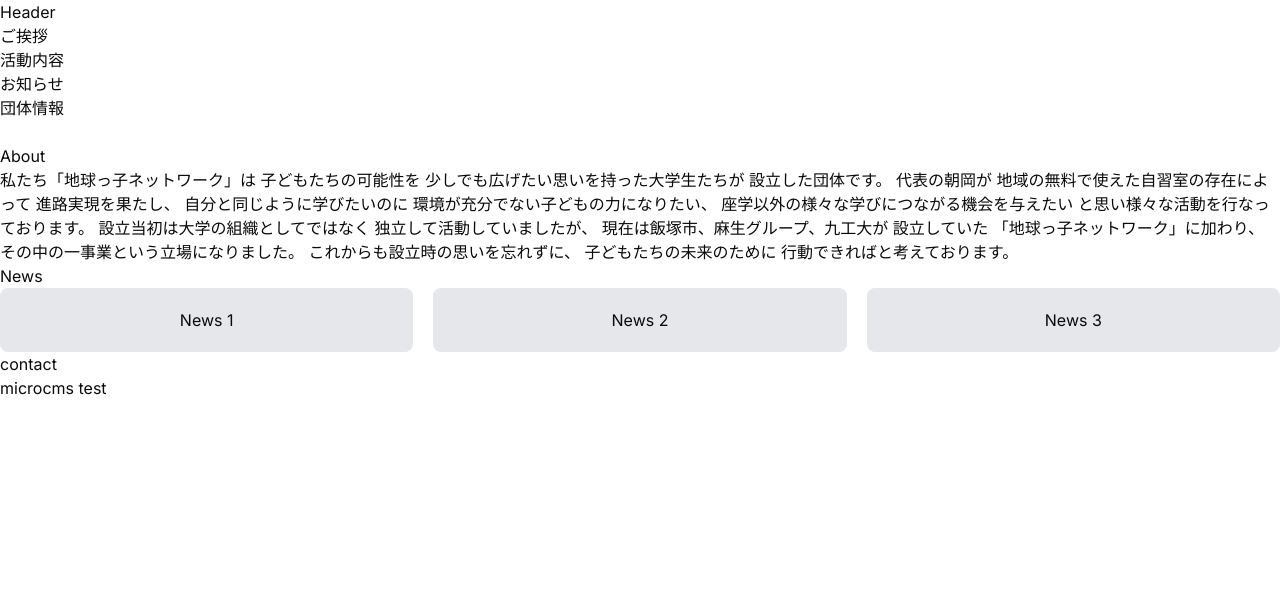
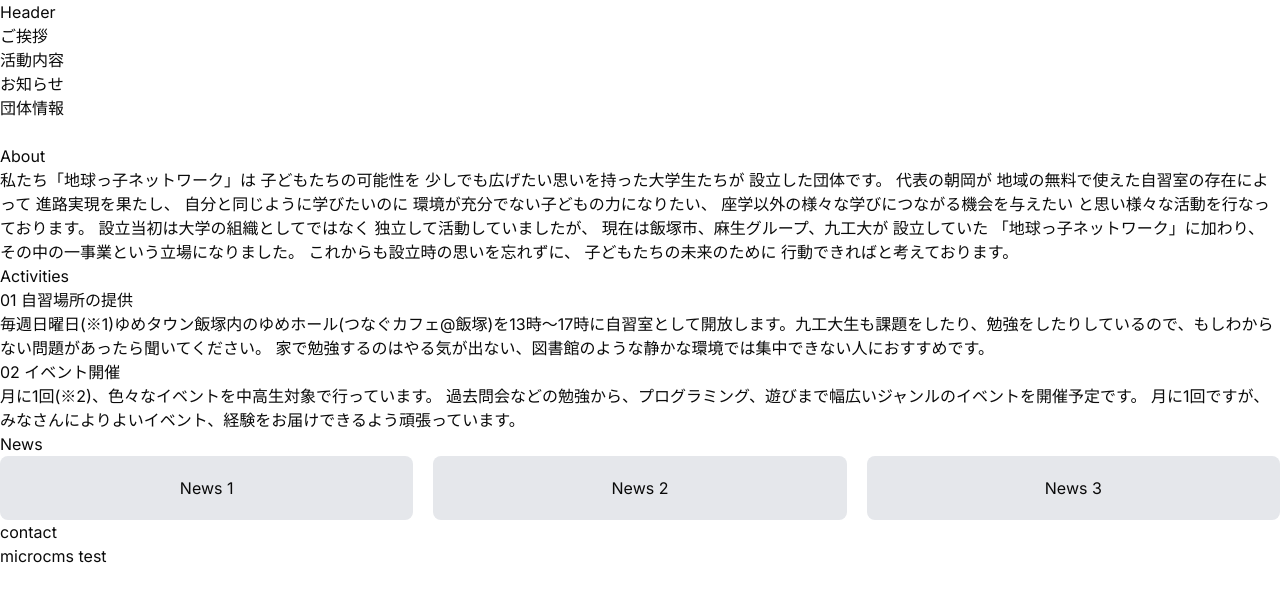
Before and after one commit to u5u5u5u/chinet_hp, a Next.js app: page / in a window 1280 px wide. Shown: the top 602 px of the page. Built offline with nearby package versions, Linux system fonts and the light colour scheme.

Commit message:
add:activitiesの部分にとりあえず今のHPのテキスト挿入#55

```diff
--- a/src/app/page.tsx
+++ b/src/app/page.tsx
@@ -1,4 +1,5 @@
 import About from "@/components/About";
+import Activities from "@/components/Activities";
 import News from "@/components/News";
 import Link from "next/link";
 
@@ -6,6 +7,7 @@ export default function Home() {
   return (
     <main>
       <About />
+      <Activities />
       <News />
       <ul>
         <li>
--- /dev/null
+++ b/src/components/Activities/index.tsx
@@ -0,0 +1,24 @@
+const Activities = () => {
+  return (
+    <div>
+      <h2>Activities</h2>
+      <div>
+        <h3>01 自習場所の提供</h3>
+        <p>
+          毎週日曜日(※1)ゆめタウン飯塚内のゆめホール(つなぐカフェ@飯塚)を13時～17時に自習室として開放します。九工大生も課題をしたり、勉強をしたりしているので、もしわからない問題があったら聞いてください。
+          家で勉強するのはやる気が出ない、図書館のような静かな環境では集中できない人におすすめです。
+        </p>
+      </div>
+      <div>
+        <h3>02 イベント開催</h3>
+        <p>
+          月に1回(※2)、色々なイベントを中高生対象で行っています。
+          過去問会などの勉強から、プログラミング、遊びまで幅広いジャンルのイベントを開催予定です。
+          月に1回ですが、みなさんによりよいイベント、経験をお届けできるよう頑張っています。
+        </p>
+      </div>
+    </div>
+  );
+};
+
+export default Activities;
```
